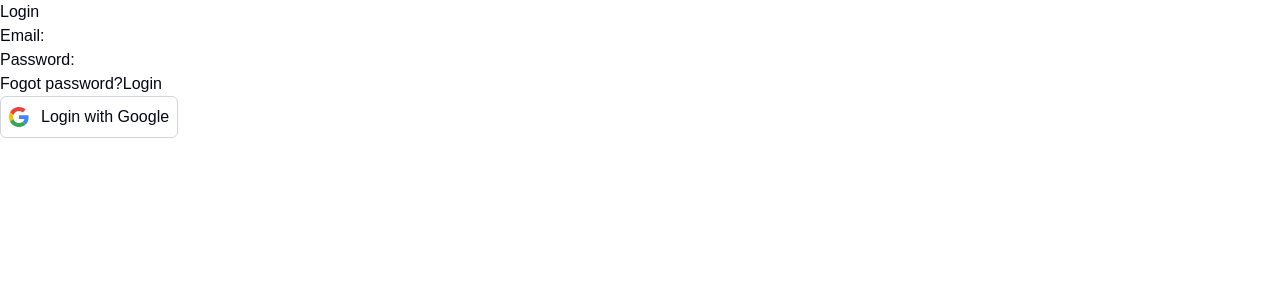
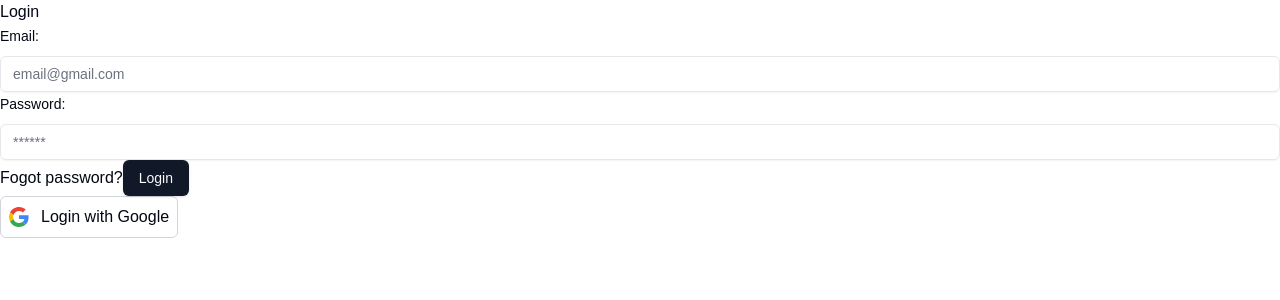
Before and after one commit to Ruhtra/authjsExample, a Next.js app: page /auth/login in a window 1280 px wide. Shown: the top 300 px of the page. Built offline with nearby package versions, Linux system fonts and the light colour scheme; no server answers.

Commit message:
Two factor auth

```diff
--- a/src/actions/login.ts
+++ b/src/actions/login.ts
@@ -4,14 +4,22 @@ import { signIn } from "@/auth";
 import { DEFAULT_LOGIN_REDIRECT } from "../../routes";
 import { AuthError } from "next-auth";
 import { getUserByEmail } from "@/lib/user";
-import { generateVerificationToken } from "@/lib/tokens";
-import { sendVerificationEmail } from "@/data/mail";
+import {
+  generateTwoFactorToken,
+  generateVerificationToken,
+} from "@/lib/tokens";
+import { sendTwoFactorTokenEmail, sendVerificationEmail } from "@/data/mail";
+import { z } from "zod";
+import { LoginSchema } from "@/schemas/LoginSchema";
+import { getTwoFactorTokenByEmail } from "@/data/two-factor-token";
+import { db } from "@/lib/db";
+import { getTwoFactorConfirmationByUserId } from "@/data/two-factor-confirmation";
 
-//ADDED VALIDATION WITH SCHEMA HERE
-export async function login(values: any) {
-  console.log(values);
+export async function login(values: z.infer<typeof LoginSchema>) {
+  const validatedFields = LoginSchema.safeParse(values);
 
-  const { email, password } = values;
+  if (!validatedFields.success) return { error: "Invalid fields!" };
+  const { email, password, code } = validatedFields.data;
 
   const existingUser = await getUserByEmail(email);
 
@@ -29,6 +37,45 @@ export async function login(values: any) {
     );
 
     return { success: "Confirmation email sent!" };
+  }
+
+  if (existingUser.isTwoFactorEnabled && existingUser.email) {
+    if (code) {
+      const twoFactorToken = await getTwoFactorTokenByEmail(existingUser.email);
+
+      if (!twoFactorToken) return { error: "Invalid code!" };
+      if (twoFactorToken?.token != code) return { error: "Invalid code!" };
+
+      const hasExpired = new Date(twoFactorToken.expires) < new Date();
+      if (hasExpired) return { error: "Code expired!" };
+
+      await db.twoFactorToken.delete({
+        where: {
+          id: twoFactorToken.id,
+        },
+      });
+
+      const existingConfirmation = await getTwoFactorConfirmationByUserId(
+        existingUser.id
+      );
+
+      if (existingConfirmation) {
+        await db.twoFactorConfirmation.delete({
+          where: { id: existingConfirmation.id },
+        });
+      }
+
+      await db.twoFactorConfirmation.create({
+        data: {
+          userId: existingUser.id,
+        },
+      });
+    } else {
+      const twoFactorToken = await generateTwoFactorToken(existingUser.email);
+      await sendTwoFactorTokenEmail(twoFactorToken.email, twoFactorToken.token);
+
+      return { twoFactor: true };
+    }
   }
 
   try {
--- /dev/null
+++ b/src/actions/logout.ts
@@ -0,0 +1,7 @@
+"use server";
+
+import { signOut } from "@/auth";
+
+export async function logout() {
+  await signOut();
+}
--- a/src/app/(protected)/settings/page.tsx
+++ b/src/app/(protected)/settings/page.tsx
@@ -1,13 +1,19 @@
+import { logout } from "@/actions/logout";
 import { auth } from "@/auth";
+import { signOut } from "next-auth/react";
 
 export default async function SettingsPage() {
-    const session = await auth()
+  const session = await auth();
   return (
     <div>
       {JSON.stringify(session)}
 
       <h1>Settings</h1>
       <p>Manage your account settings here.</p>
+
+      <form action={logout}>
+        <button type="submit">signOut</button>
+      </form>
     </div>
   );
-};
+}
--- a/src/app/auth/login/page.tsx
+++ b/src/app/auth/login/page.tsx
@@ -5,10 +5,24 @@ import React, { useTransition, useState } from "react";
 import SocialLogin from "./_components/social";
 import { useSearchParams } from "next/navigation";
 import Link from "next/link";
+import { useForm } from "react-hook-form";
+import { zodResolver } from "@hookform/resolvers/zod";
+import { LoginSchema } from "@/schemas/LoginSchema";
+import {
+  Form,
+  FormControl,
+  FormField,
+  FormItem,
+  FormLabel,
+} from "@/components/ui/form";
+import { Input } from "@/components/ui/input";
+import { z } from "zod";
+import { Button } from "@/components/ui/button";
 
 export default function LoginPage() {
   const [isPending, startTransition] = useTransition();
   const [message, setMessage] = useState<string | null | undefined>(null);
+  const [showTwoFactor, setShowTwoFactor] = useState<boolean>(false);
   const [error, setError] = useState<string | null | undefined>(null);
 
   //error authjs
@@ -18,15 +32,33 @@ export default function LoginPage() {
       ? "Email already in use with different provider!"
       : null;
 
-  async function submitForm(event: React.FormEvent<HTMLFormElement>) {
-    event.preventDefault();
-    const formData = new FormData(event.currentTarget);
-    const values = Object.fromEntries(formData.entries());
+  const form = useForm<z.infer<typeof LoginSchema>>({
+    resolver: zodResolver(LoginSchema),
+    defaultValues: {
+      email: "",
+      password: "",
+      code: "",
+    },
+  });
 
+  async function submitForm(values: z.infer<typeof LoginSchema>) {
     startTransition(async () => {
-      login(values).then((data) => {
+      login(values)
+        .then((data) => {
+          if (data.error) {
+            form.reset();
             setError(data?.error);
+          }
+          if (data.success) {
+            form.reset();
             setMessage(data?.success);
+          }
+          if (data.twoFactor) {
+            setShowTwoFactor(true);
+          }
+        })
+        .catch(() => {
+          setError("Something went Wrong");
         });
     });
   }
@@ -34,22 +66,62 @@ export default function LoginPage() {
   return (
     <div>
       <h2>Login</h2>
-      <form onSubmit={submitForm}>
-        <div>
-          <label htmlFor="email">Email:</label>
-          <input type="email" id="email" name="email" required />
-        </div>
-        <div>
-          <label htmlFor="password">Password:</label>
-          <input type="password" id="password" name="password" required />
-        </div>
+      <Form {...form}>
+        <form onSubmit={form.handleSubmit(submitForm)}>
+          {showTwoFactor && (
+            <>
+              <FormField
+                name="code"
+                render={({ field }) => (
+                  <FormItem>
+                    <FormLabel>Two Factor Code:</FormLabel>
+                    <FormControl>
+                      <Input {...field} placeholder="123456" />
+                    </FormControl>
+                  </FormItem>
+                )}
+              />
+            </>
+          )}
+          {!showTwoFactor && (
+            <>
+              <FormField
+                name="email"
+                render={({ field }) => (
+                  <FormItem>
+                    <FormLabel>Email:</FormLabel>
+                    <FormControl>
+                      <Input
+                        {...field}
+                        placeholder="email@gmail.com"
+                        type="email"
+                      />
+                    </FormControl>
+                  </FormItem>
+                )}
+              />
+              <FormField
+                name="password"
+                render={({ field }) => (
+                  <FormItem>
+                    <FormLabel>Password:</FormLabel>
+                    <FormControl>
+                      <Input {...field} placeholder="******" type="password" />
+                    </FormControl>
+                  </FormItem>
+                )}
+              />
               <button type="button">
                 <Link href={"/auth/reset"}>Fogot password?</Link>
               </button>
-        <button type="submit" disabled={isPending}>
-          {isPending ? "Logging in..." : "Login"}
-        </button>
+            </>
+          )}
+
+          <Button type="submit" disabled={isPending}>
+            {showTwoFactor ? "Confirm" : "Login"}
+          </Button>
         </form>
+      </Form>
       {message && <p style={{ color: "green" }}>{message}</p>}
       {error ||
         (urlError && <p style={{ color: "red" }}>{error || urlError}</p>)}
--- a/src/auth.ts
+++ b/src/auth.ts
@@ -8,6 +8,7 @@ import { db } from "./lib/db";
 import { getUserById } from "./lib/user";
 import "next-auth/jwt";
 import { UserRole } from "@prisma/client";
+import { getTwoFactorConfirmationByUserId } from "./data/two-factor-confirmation";
 
 // Types.d.ts declare
 declare module "next-auth" {
@@ -47,13 +48,29 @@ export const { auth, handlers, signIn, signOut } = NextAuth({
   callbacks: {
     async signIn({ user, account }) {
       if (account?.type !== "credentials") return true;
-      if (user.id) {
-        const existingUser = await getUserById(user.id);
 
-        //Prevent sign in without email verification
-        if (!existingUser?.emailVerified) return false;
-      } else {
-        throw new Error("Usuário não contém id");
+      //I Write this throw for supress error in user
+      //if this throw for execute, validate why user can be null
+      if (!user.id) throw new Error("Usuário não contém id");
+
+      const existingUser = await getUserById(user.id);
+
+      //Prevent sign in without email verification
+      if (!existingUser?.emailVerified) return false;
+
+      if (existingUser.isTwoFactorEnabled) {
+        const twoFactorConfirmation = await getTwoFactorConfirmationByUserId(
+          existingUser.id
+        );
+
+        if (!twoFactorConfirmation) return false;
+
+        //Delete two factor confirmation for next sign in
+        await db.twoFactorConfirmation.delete({
+          where: {
+            id: twoFactorConfirmation.id,
+          },
+        });
       }
 
       return true;
--- a/src/data/mail.ts
+++ b/src/data/mail.ts
@@ -4,6 +4,16 @@ import { Resend } from "resend";
 const resend = new Resend(process.env.RESENT_API_KEY);
 
 const FROM = "Acme <onboarding@resend.dev>";
+
+export const sendTwoFactorTokenEmail = async (email: string, token: string) => {
+  const { data, error } = await resend.emails.send({
+    from: FROM,
+    to: [email],
+    subject: "Confirm your email",
+    html: `<p>Yout 2FA code: ${token}</p>`,
+    // react: await EmailTemplate({ firstName: "John" }),
+  });
+};
 
 export const sendVerificationEmail = async (email: string, token: string) => {
   const confirmLink = `http://localhost:3000/auth/new-verification?token=${token}`;
--- /dev/null
+++ b/src/data/two-factor-confirmation.ts
@@ -0,0 +1,27 @@
+import { db } from "@/lib/db";
+
+export const getTwoFactorConfirmationByUserId = async (userId: string) => {
+  try {
+    const twoFactorConfirmation = await db.twoFactorConfirmation.findUnique({
+      where: {
+        userId,
+      },
+    });
+    return twoFactorConfirmation;
+  } catch {
+    return null;
+  }
+};
+
+// export const getTwoFactorByEmail = async (email: string) => {
+//   try {
+//     const twoFfactorToken = await db.twoFactorToken.findFirst({
+//       where: {
+//         email,
+//       },
+//     });
+//     return twoFfactorToken;
+//   } catch {
+//     return null;
+//   }
+// };
--- /dev/null
+++ b/src/data/two-factor-token.ts
@@ -0,0 +1,27 @@
+import { db } from "@/lib/db";
+
+export const getTwoFactorTokenByToken = async (token: string) => {
+  try {
+    const twoFactorToken = await db.twoFactorToken.findUnique({
+      where: {
+        token,
+      },
+    });
+    return twoFactorToken;
+  } catch {
+    return null;
+  }
+};
+
+export const getTwoFactorTokenByEmail = async (email: string) => {
+  try {
+    const twoFactorToken = await db.twoFactorToken.findFirst({
+      where: {
+        email,
+      },
+    });
+    return twoFactorToken;
+  } catch {
+    return null;
+  }
+};
--- a/src/lib/tokens.ts
+++ b/src/lib/tokens.ts
@@ -1,7 +1,9 @@
+import crypto from "crypto";
 import { v4 as uuidv4 } from "uuid";
 import { getVerificationTokenByEmail } from "../data/verification-token";
 import { db } from "@/lib/db";
 import { getPasswordResetTokenByEmail } from "@/data/password-reset-token";
+import { getTwoFactorTokenByEmail } from "@/data/two-factor-token";
 
 export const generatePasswordResetToken = async (email: string) => {
   const token = uuidv4();
@@ -52,3 +54,28 @@ export const generateVerificationToken = async (email: string) => {
 
   return verificationToken;
 };
+
+export const generateTwoFactorToken = async (email: string) => {
+  const token = crypto.randomInt(100_000, 1_000_000).toString();
+  //TODO: Later change to 15 minutes
+  const expires = new Date(new Date().getTime() + 36000 * 1000); //1 hour
+
+  const existingtoken = await getTwoFactorTokenByEmail(email);
+  if (existingtoken) {
+    await db.twoFactorToken.delete({
+      where: {
+        id: existingtoken.id,
+      },
+    });
+  }
+
+  const twoFactorToken = await db.twoFactorToken.create({
+    data: {
+      email,
+      token,
+      expires,
+    },
+  });
+
+  return twoFactorToken;
+};
--- a/src/schemas/LoginSchema.ts
+++ b/src/schemas/LoginSchema.ts
@@ -11,6 +11,7 @@ export const NewPasswordSchema = z.object({
 export const LoginSchema = z.object({
   email: z.string().email(),
   password: z.string(),
+  code: z.optional(z.string()),
 });
 
 export const RegisterSchema = z.object({
```
Also changed, not shown: 1 other file (tests, documents, lock files or other folders). Lines whose indentation alone changed are shown as unchanged.
